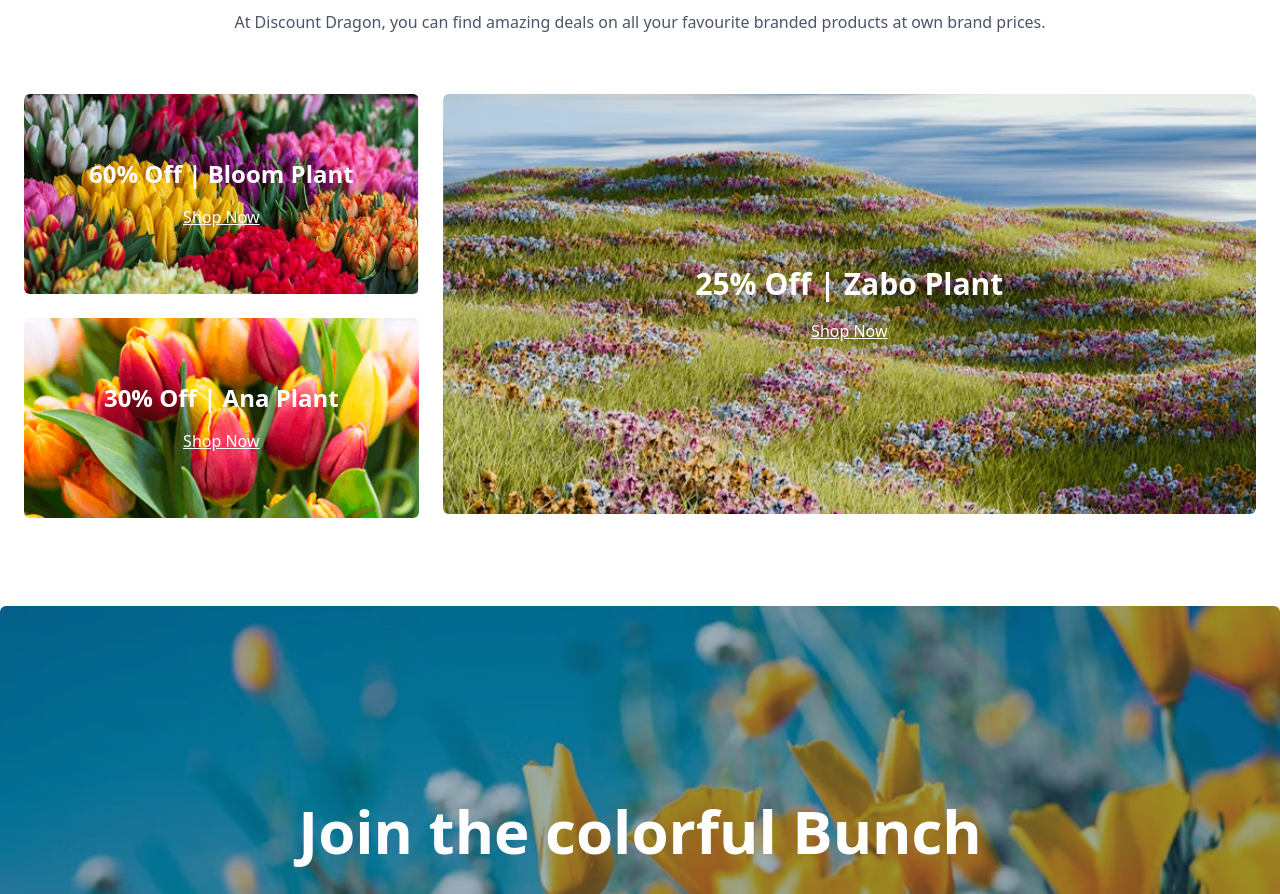
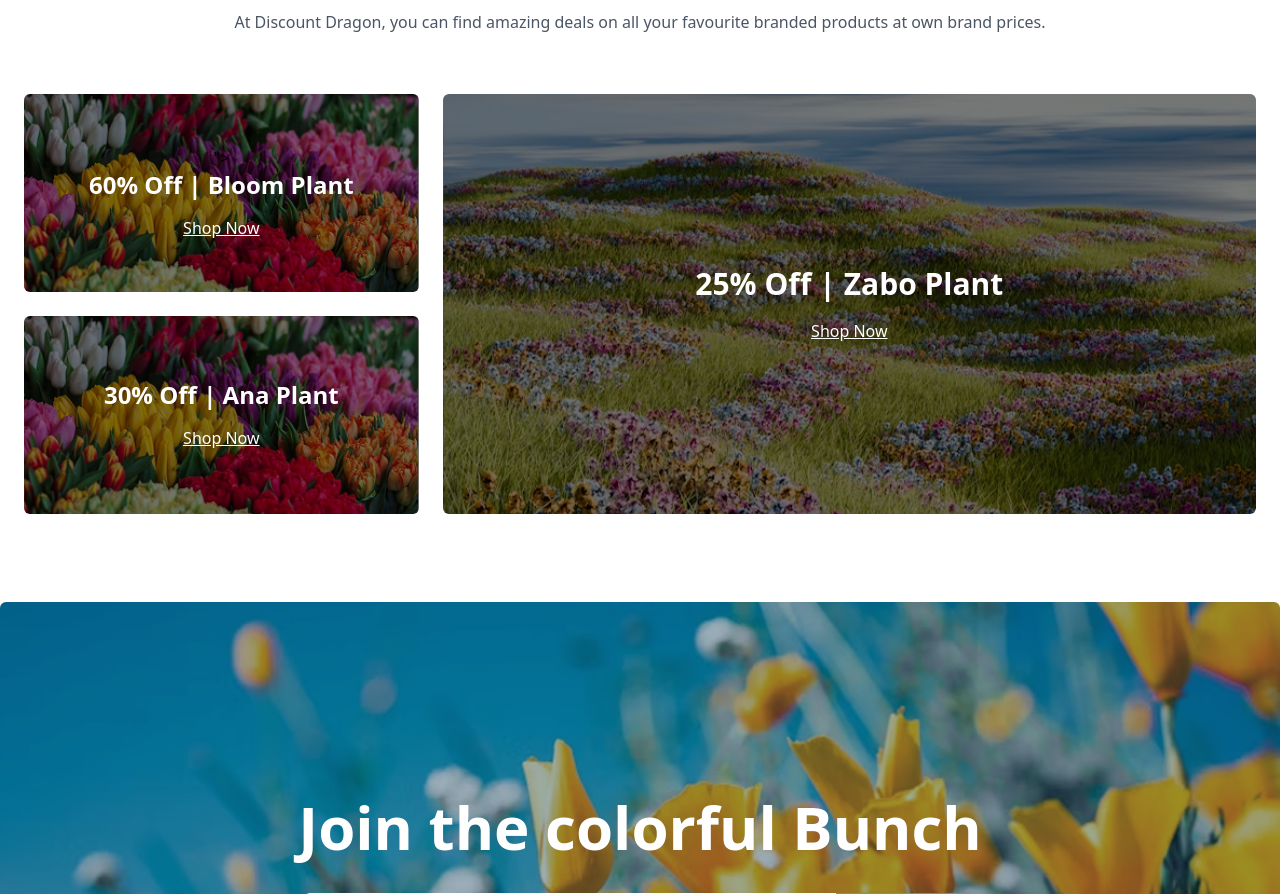
Before and after one commit to mahadi1951/B12A02-Responsive-Flowers, a plain HTML site: page index.html in a window 1280 px wide. Shown: the part 2495-3389 px from the top of the page. Drawn offline with nearby package versions, Linux system fonts and the light colour scheme.

Commit message:
latest section update

```diff
--- a/index.html
+++ b/index.html
@@ -157,23 +157,24 @@
 
                 <div class="flex flex-col gap-6 col-span-1">
 
-                    <div class="bg-[url('assets/deal-bloom.png')] bg-cover bg-center sm:w[360px] h-[200px] rounded-md flex flex-col items-center justify-center text-center ">
+                       <div class="bg-[rgba(0,0,0,0.5)] bg-blend-darken bg-[url('assets/deal-bloom.png')] bg-cover bg-center rounded-md w-full h-[198px] flex flex-col items-center justify-center text-center">
+">
 
                     <h3 class="lg:text-2xl sm:text-4xl font-bold leading-tight text-center  text-white font-noto">60% Off | Bloom Plant</h3>
 
                     <p class="text-sm underline sm:text-base font-medium mt-4 text-center text-white font-inter">Shop Now</p>
 
-                </div>
+                   </div>
 
-                <div  class=" bg-[url('assets/deal-ana.png')]  bg-cover bg-center h-[200px]  rounded-md flex flex-col items-center justify-center text-center  ">
+                     <div  class="bg-[rgba(0,0,0,0.5)] bg-blend-darken bg-[url('assets/deal-bloom.png')] bg-cover bg-center rounded-md w-full h-[198px]  flex flex-col items-center justify-center text-center ">
 
                     <h3 class="lg:text-2xl sm:text-4xl font-bold leading-tight text-center text-white font-noto">30% Off | Ana  Plant</h3>
 
                     <p class="text-sm underline sm:text-base font-medium text-white mt-4 items-center content-center font-inter">Shop Now</p>
 
+                    </div>
                 </div>
-                </div>
-                <div class="bg-[url('assets/deal-zabo.png')]    bg-cover bg-center w-full h-[172px] lg:h-[420px]  rounded-md flex flex-col items-center justify-center text-center col-span-2" >
+                <div class="bg-[rgba(0,0,0,0.5)] bg-blend-darken  bg-[url('assets/deal-zabo.png')] bg-cover bg-center w-full h-[172px] lg:h-[420px]  rounded-md flex flex-col items-center justify-center text-center col-span-2" >
 
                     <h3 class="lg:text-3xl sm:text-4xl font-bold leading-tight text-center text-white font-noto">25% Off | Zabo Plant</h3>
                     <p class="text-sm sm:text-base font-medium underline text-white font-inter mt-4 ">Shop Now</p>
```
